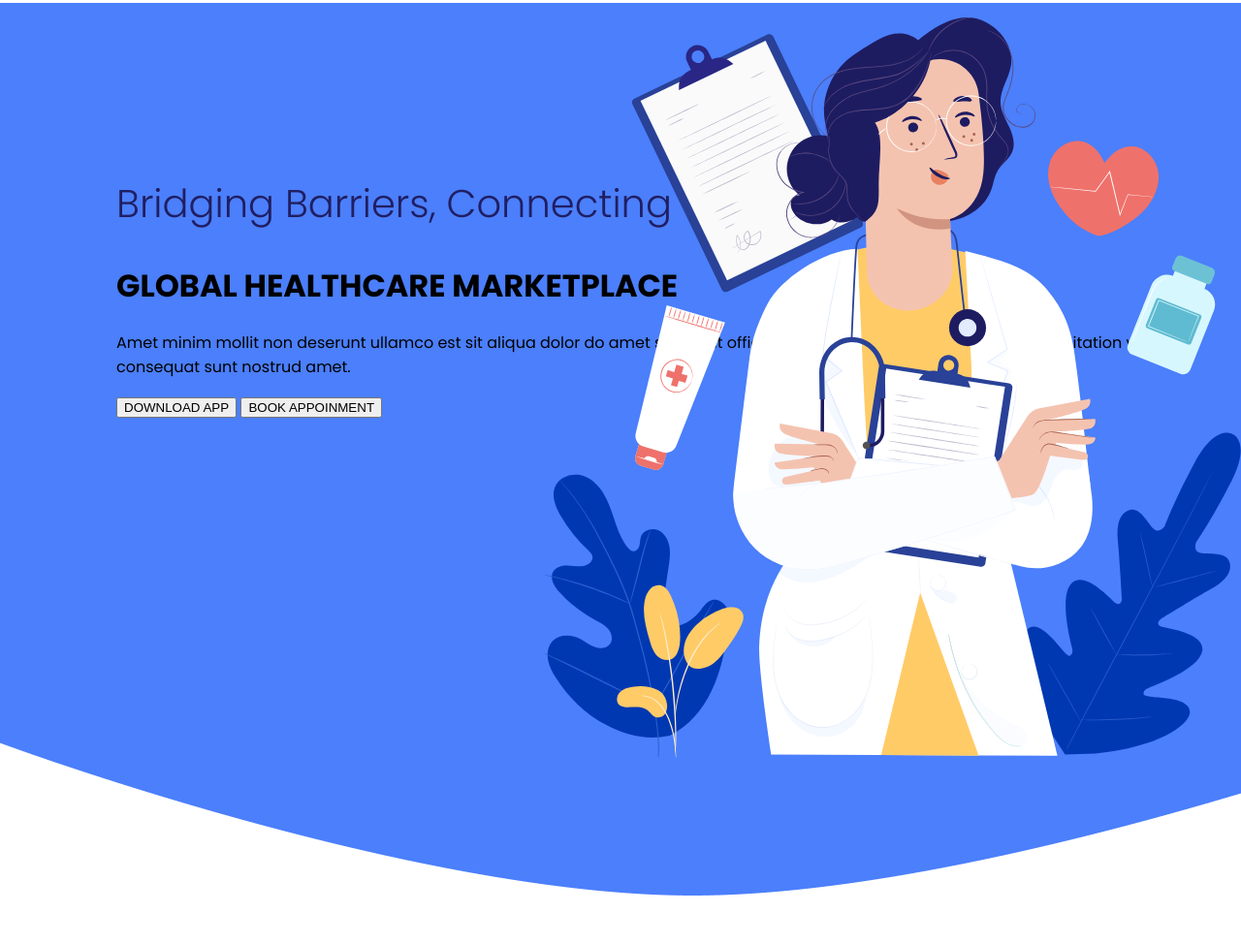
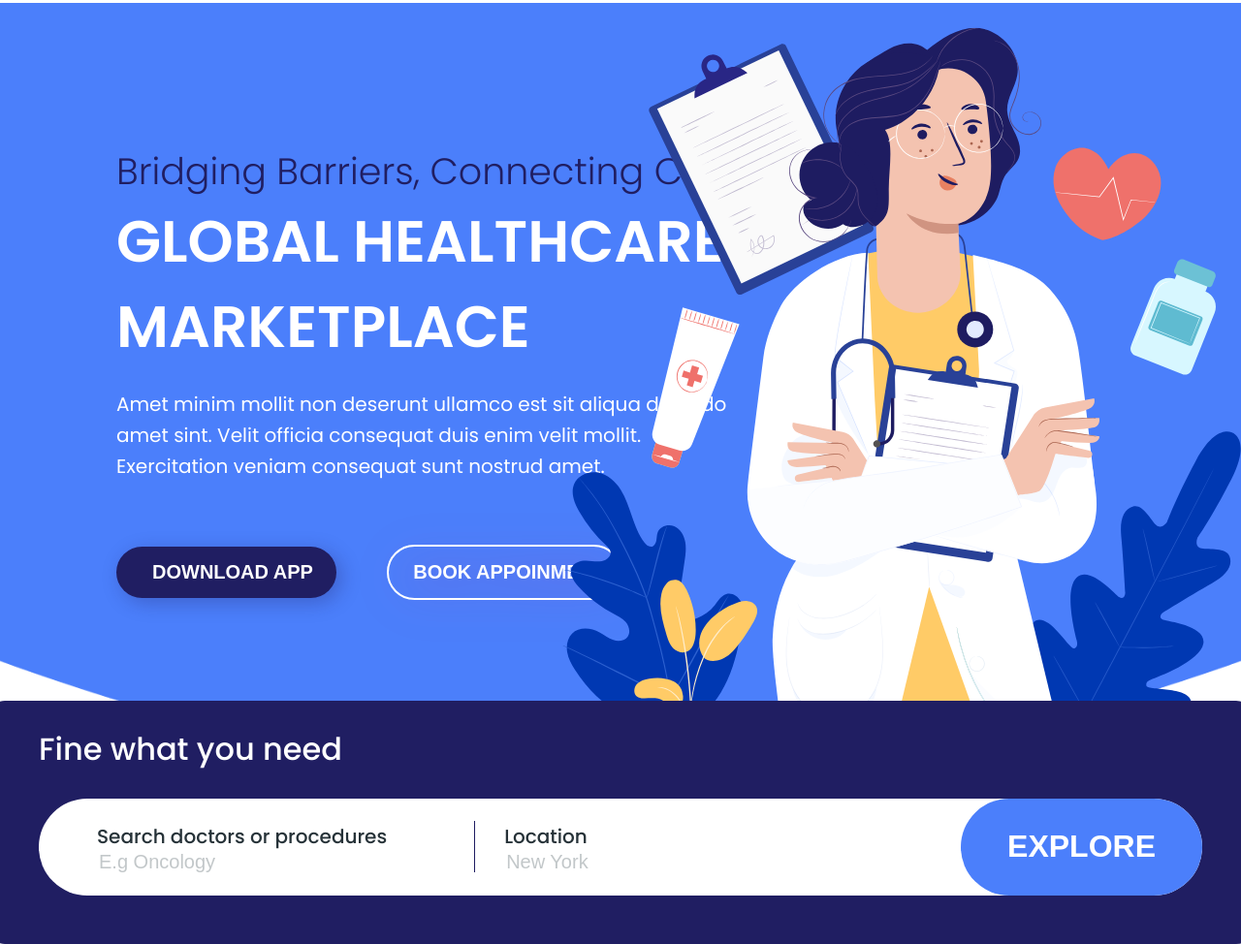
Before and after one commit to zainabzahid711/Medical-Health-site, a plain HTML site: page index.html in a window 1280 px wide. Shown: the part 139-1113 px from the top of the page at 97% size. Before the commit the page ends 1063 px from the top, so only its background shows below. Drawn offline with Linux system fonts and the light colour scheme.

Commit message:
Section booking complete

```diff
--- a/index.html
+++ b/index.html
@@ -11,10 +11,11 @@
     href="https://fonts.googleapis.com/css2?family=Poppins:ital,wght@0,100;0,200;0,300;0,400;0,500;0,600;0,700;0,800;1,100;1,600&display=swap"
     rel="stylesheet">
   <link rel="stylesheet" href="style.css">
-  <title>Landing Page</title>
+  <title>HomePage</title>
 </head>
 
 <body>
+  <!-- ***********************************************************************   Header  -->
   <header class="header-sec">
     <!-- <div> -->
     <img class="header-icon" src="./images/icon.svg" alt="EnvoyHealth-logo">
@@ -31,19 +32,34 @@
       <button class="head-btn">GET STARTED</button>
     </div>
   </header>
+  <!-- ************************************************************************ Booking Section -->
   <div class="booking-sec">
-    <div class="booking-headings">
-      <h2 class="primary-heading">Bridging Barriers, Connecting Care</h2>
-      <h1 class="secondary-heading">GLOBAL HEALTHCARE MARKETPLACE</h1>
+    <div class="booking-heading-div">
+      <h2 class="german-heading">Bridging Barriers, Connecting Care</h2>
+      <h1 class="booking-heading">GLOBAL HEALTHCARE MARKETPLACE</h1>
       <p class="booking-detail">Amet minim mollit non deserunt ullamco est sit aliqua dolor do amet sint. Velit officia
         consequat duis enim
         velit mollit. Exercitation veniam consequat sunt nostrud amet.</p>
     </div>
     <div>
-      <button>DOWNLOAD APP</button>
-      <button>BOOK APPOINMENT</button>
+      <button class="download-btn">DOWNLOAD APP</button>
+      <button class="booking-btn">BOOK APPOINMENT</button>
     </div>
     <img class="doctor-img" src="./images/doctor-img.svg" alt="doctors img">
+    <div class="find-div">
+      <h2 class="find-heading">Fine what you need</h2>
+      <div class="find-child-div">
+        <div class="search-div">
+          <label class="search-lable" for="">Search doctors or procedures</label>
+          <input class="search-input" type="text" placeholder="E.g Oncology">
+        </div>
+        <div class="location-div">
+          <label class="search-lable" for="">Location</label>
+          <input class="search-input" type="text" placeholder="New York">
+        </div>
+        <button class="explore-btn">EXPLORE</button>
+      </div>
+    </div>
   </div>
 
 </body>
--- a/style.css
+++ b/style.css
@@ -49,27 +49,153 @@ body {
 /*                                                      booking Section                 */
 .booking-sec {
   background-image: url(./images/bg-color.png);
+  background-repeat: no-repeat;
+  background-size: 100% auto;
   height: 921px;
   position: relative;
   padding-left: 120px;
-}
-
-.booking-headings {
-  padding-top: 147px;
-}
-
-.primary-heading {
-  width: 700px;
-  font-weight: 375;
-  font-size: 40px;
-  line-height: 55px;
-  color: #201E62;
 }
 
 .doctor-img {
   position: absolute;
   right: 0;
   top: 15px;
-  width: 720px;
+  width: 700px;
   height: 765px;
 }
+
+.booking-heading-div {
+  padding-top: 145px;
+  width: 700px;
+}
+
+.german-heading {
+  width: 700px;
+  font-weight: 375;
+  font-size: 38px;
+  color: #201E62;
+  margin: 0;
+}
+
+.booking-heading {
+
+  font-weight: 600;
+  font-size: 60px;
+  line-height: 88px;
+  color: #FFFFFF;
+  margin: 0;
+}
+
+.booking-detail {
+  font-weight: 400;
+  font-size: 20px;
+  line-height: 32px;
+  color: #FFFFFF;
+  width: 640px;
+  margin: 20px 0 65px 0;
+}
+
+.download-btn {
+  padding: 15px 24px 15px 37px;
+  border: none;
+  background-color: #201E62;
+  color: #FFFFFF;
+  box-shadow: 5px 5px 20px rgba(32, 30, 98, 0.3);
+  border-radius: 30px;
+  margin-right: 48px;
+  font-weight: 600;
+  font-size: 20px;
+  text-align: center;
+}
+
+.booking-btn {
+  padding: 15px 15px 15px 25px;
+  border-radius: 30px;
+  font-weight: 600;
+  font-size: 20px;
+  color: #FFFFFF;
+  border: 2px solid #FFFFFF;
+  filter: drop-shadow(5px 5px 20px rgba(236, 0, 96, 0.3));
+  background-color: transparent;
+  text-align: center;
+}
+
+.find-div {
+  position: absolute;
+  bottom: -50px;
+  left: 50%;
+  transform: translateX(-50%);
+  width: 1200px;
+  border-radius: 20px;
+  background-color: #201E62;
+  padding: 0 55px;
+}
+
+.find-heading {
+  /* padding-left: 55px; */
+  font-weight: 500;
+  font-size: 32px;
+  color: #FFFFFF;
+}
+
+.find-child-div {
+  background: #FFFFFF;
+  border-radius: 50px;
+  width: 100%;
+  display: flex;
+  align-items: center;
+  position: relative;
+  margin-bottom: 50px;
+  height: 100px;
+}
+
+.search-div {
+  display: flex;
+  flex-direction: column;
+  padding: 0 90px 0 60px;
+}
+
+.search-lable {
+  font-weight: 500;
+  font-size: 20px;
+  line-height: 160%;
+  color: #263238;
+}
+
+.search-input {
+  border: none;
+  padding-top: 5px;
+
+}
+
+.search-input:focus {
+  outline: none;
+}
+
+.search-input::placeholder {
+  color: rgba(134, 143, 147, 0.5);
+  font-weight: 400;
+  font-size: 20px;
+  line-height: 160%;
+}
+
+.location-div {
+  display: flex;
+  flex-direction: column;
+  padding-left: 30px;
+  border-left: 1px solid #1E1C61;
+
+}
+
+.explore-btn {
+  position: absolute;
+  right: 0;
+  background: #4B7FFB;
+  border-radius: 50px;
+  color: #FFFFFF;
+  border: none;
+  height: 100%;
+  padding: 0px 48px;
+  font-weight: 600;
+  font-size: 32px;
+}
```
